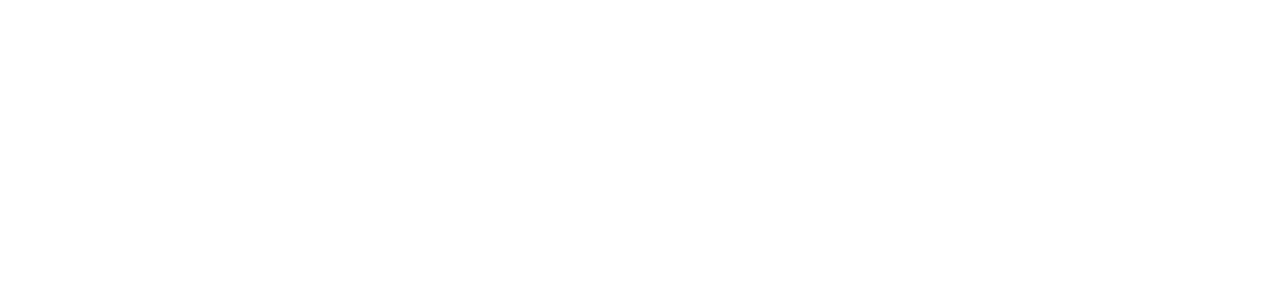
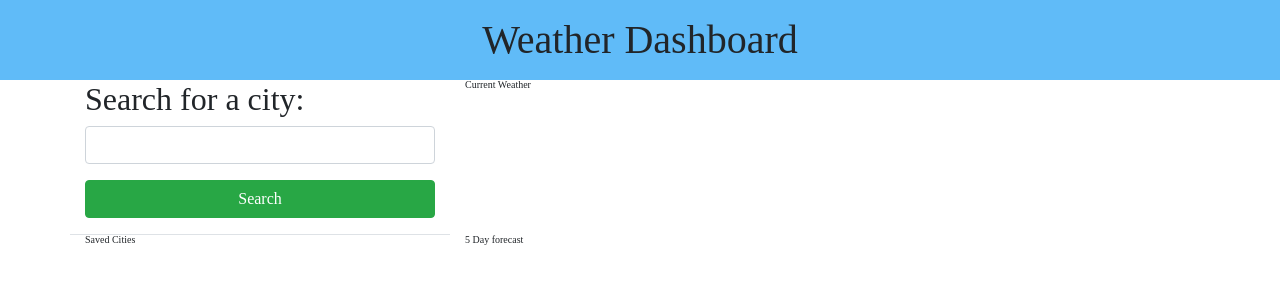
Before and after one commit to mentaltemple/weather-dashboard, a plain HTML site: page index.html in a window 1280 px wide. Drawn offline with nearby package versions, Linux system fonts and the light colour scheme.

Commit message:
added static header and search area to html

```diff
--- a/assets/css/style.css
+++ b/assets/css/style.css
@@ -0,0 +1,7 @@
+* {
+  font-size: 62.5%;
+}
+header {
+  background-color: rgb(96, 187, 248);
+  height: 5rem;
+}
--- a/index.html
+++ b/index.html
@@ -12,9 +12,31 @@
     />
     <link rel="stylesheet" href="./assets/css/reset.css" />
     <link rel="stylesheet" href="./assets/css/style.css" />
-    <title>Document</title>
+    <title>Jaco's Weather Report</title>
   </head>
   <body>
+    <!-- create header -->
+    <header class="container col-12">
+      <h1 class="row h1 justify-content-center p-3">Weather Dashboard</h1>
+    </header>
+    <main class="container">
+      <div class="row">
+        <aside class="col-lg-4 border-bottom">
+          <!-- header -->
+          <h2 class="h2">Search for a city:</h2>
+          <!-- text input -->
+          <input type="text" class="form-control mb-3" />
+          <!-- button -->
+          <button id="searchBtn" class="btn btn-success col-12 mb-3">
+            Search
+          </button>
+        </aside>
+        <section class="col-lg-8">Current Weather</section>
+        <aside class="col-lg-4">Saved Cities</aside>
+        <section class="col-lg-8">5 Day forecast</section>
+      </div>
+    </main>
+
     <script
       src="https://code.jquery.com/jquery-3.6.0.min.js"
       integrity="sha256-/xUj+3OJU5yExlq6GSYGSHk7tPXikynS7ogEvDej/m4="
```
